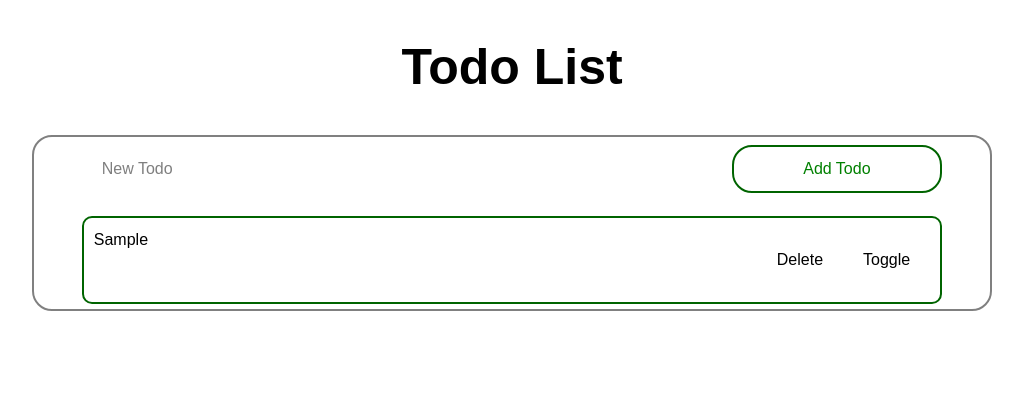
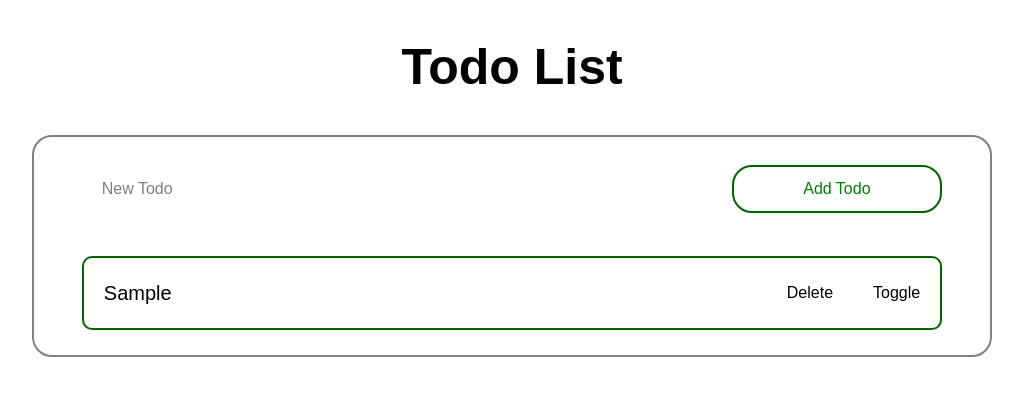
Before and after one commit to MSabbatini98/REACT-eruditio, a Next.js app in the folder hook-use-reducer/: page /todo-list in a window 1280 px wide. Both pictures are taken after typing "Sample" into the empty fields and a click on the button "Add Todo". Shown: the top 396 px of the page, without its empty margins (128-1151 px from the left). Built offline with nearby package versions, Linux system fonts and the light colour scheme.

Commit message:
Final touches

```diff
--- a/hook-use-reducer/app/globals.css
+++ b/hook-use-reducer/app/globals.css
@@ -23,12 +23,14 @@ h1 {
     }
   &.todos {
       color: purple;
+
       text-shadow: purple 0px 0px 10px;
     }
 }
 
 .container {
   width: 75%;
+  max-width: 1200px;
   margin: auto;
   display: flex;
   flex-direction: column;
@@ -38,6 +40,7 @@ h1 {
   text-align: center;
   border: solid 2px gray;
   border-radius: 20px;
+  margin-bottom: 20px;
 
   &.counter_container {
     background-color: pink;
@@ -56,6 +59,7 @@ h1 {
   flex-direction: row;
   align-items: center;
   justify-content: center;
+  margin: 20px ;
 
   input {
     width: 75%;
@@ -83,10 +87,10 @@ h1 {
   flex-direction: column;
   align-items: center;
   justify-content: space-between;
+  padding-bottom: 20px;
 }
 .todo_item {
   width: 90%;
-  padding: 10px;
   margin: 5px;
   border: solid 2px darkgreen;
   border-radius: 10px;
@@ -94,10 +98,14 @@ h1 {
   flex-direction: row;
   justify-content: space-between;
 
-  .testo p.completed {
-    color: #AAA;
-    text-decoration: line-through;
-    opacity: 0.9;
+  .testo {
+    padding: 20px;
+    font-size: 20px;
+    p.completed {
+      color: #AAA;
+      text-decoration: line-through;
+      opacity: 0.9;
+    }
   }
 
   .buttons {
```
